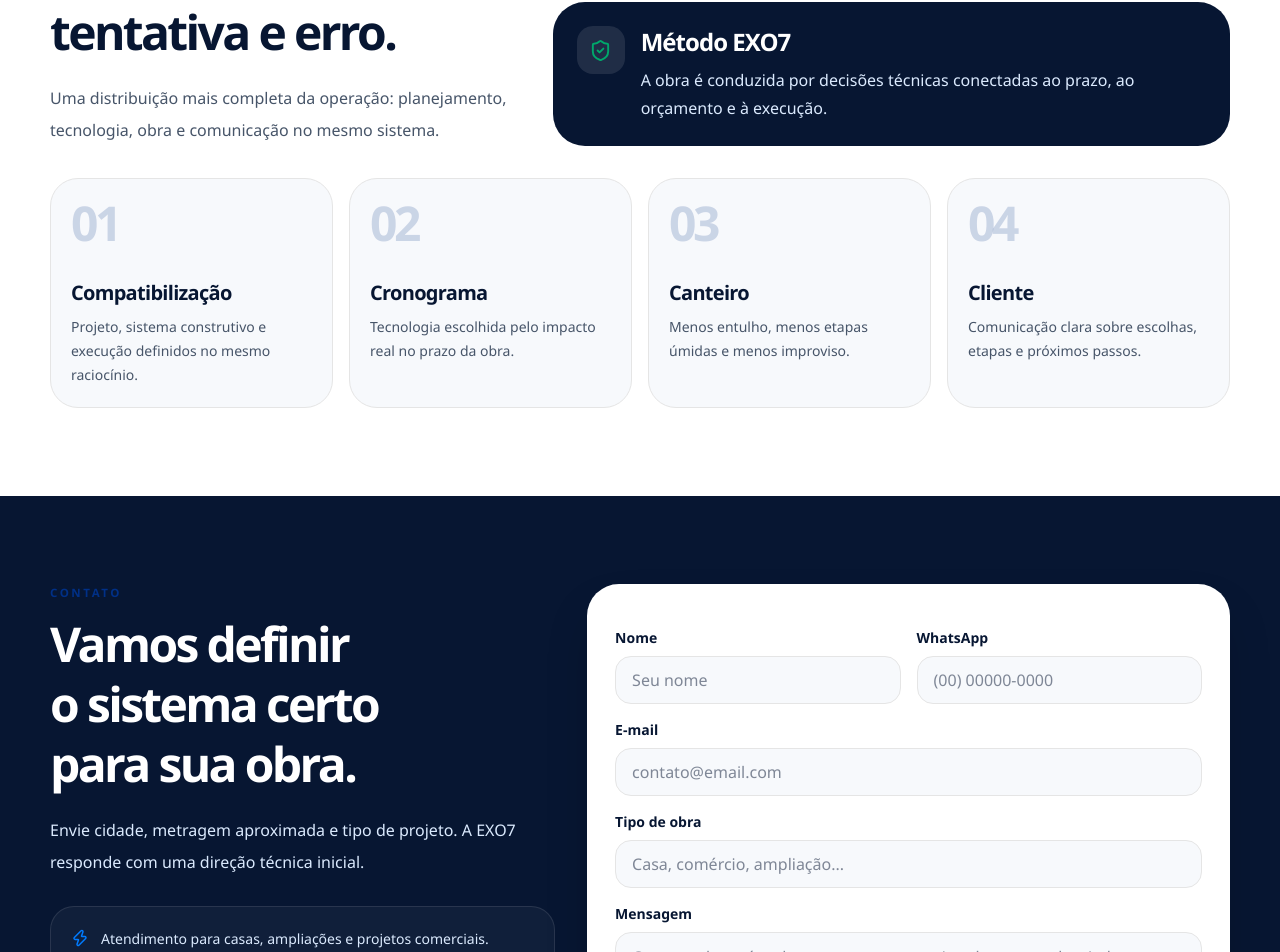
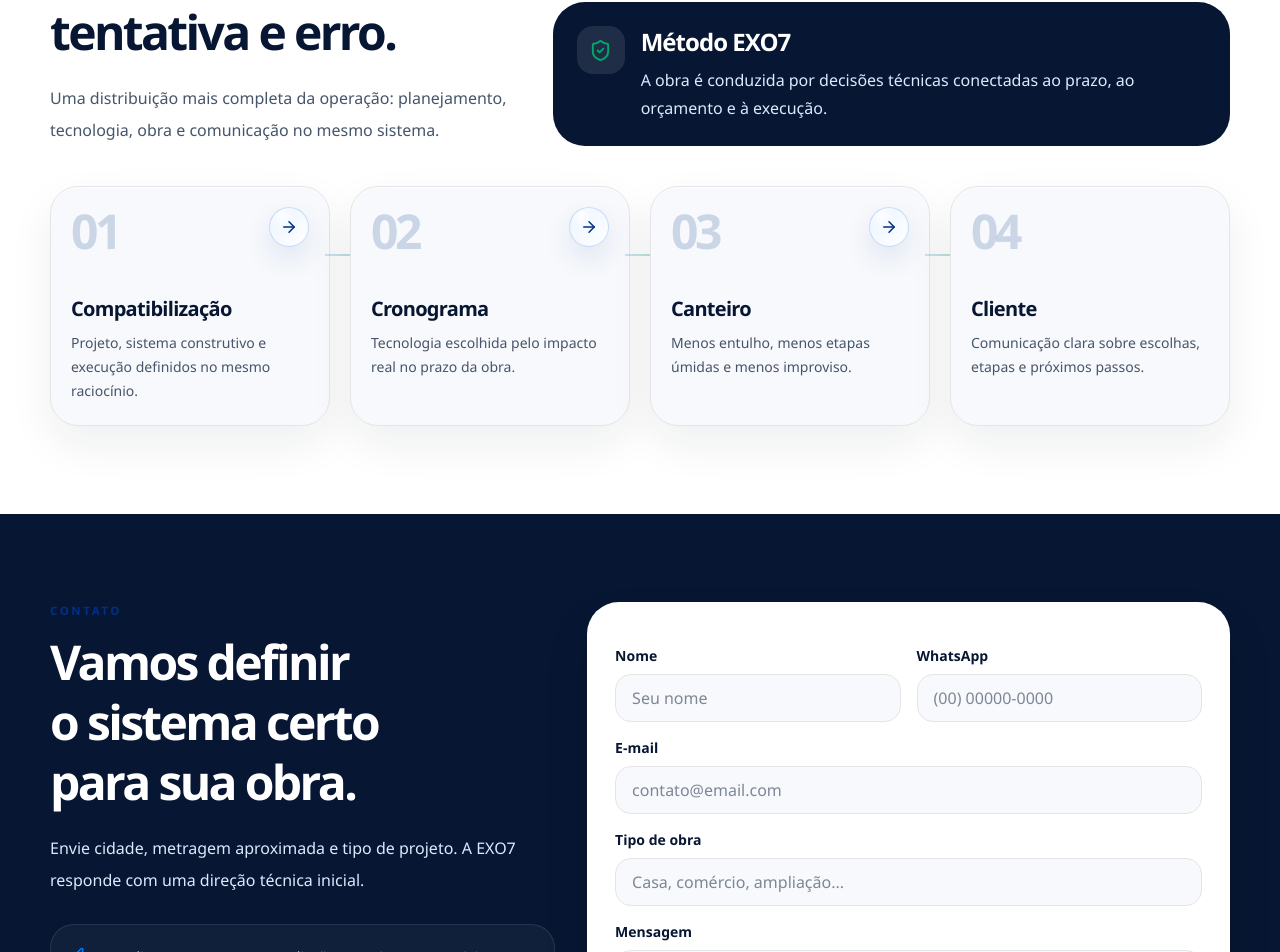
Before and after one commit to AGENCIAVCD/exo7, a Next.js app: page / in a window 1280 px wide. Shown: the part 4037-4989 px from the top of the page. Built offline with nearby package versions, Linux system fonts and the light colour scheme.

Commit message:
Add method flowchart section

```diff
--- a/app/globals.css
+++ b/app/globals.css
@@ -202,6 +202,118 @@ a {
   transform: translateY(-1px);
 }
 
+.flow-track {
+  position: relative;
+}
+
+.flow-step {
+  position: relative;
+  isolation: isolate;
+  overflow: visible;
+  box-shadow:
+    inset 0 1px 0 rgba(255, 255, 255, 0.85),
+    0 18px 44px rgba(15, 23, 42, 0.07);
+  transition:
+    transform 280ms cubic-bezier(0.16, 1, 0.3, 1),
+    border-color 280ms ease,
+    box-shadow 280ms ease,
+    background 280ms ease;
+}
+
+.flow-step::before {
+  content: "";
+  position: absolute;
+  inset: 1px;
+  z-index: -1;
+  border-radius: inherit;
+  background:
+    radial-gradient(circle at 18% 16%, rgba(0, 123, 255, 0.12), transparent 32%),
+    linear-gradient(135deg, rgba(255, 255, 255, 0.78), rgba(248, 250, 252, 0.92));
+  opacity: 0;
+  transition: opacity 280ms ease;
+}
+
+.flow-step:hover {
+  border-color: rgba(0, 82, 204, 0.28);
+  transform: translateY(-6px);
+  box-shadow:
+    inset 0 1px 0 rgba(255, 255, 255, 0.92),
+    0 26px 64px rgba(0, 48, 135, 0.12);
+}
+
+.flow-step:hover::before {
+  opacity: 1;
+}
+
+.flow-number {
+  transition:
+    color 280ms ease,
+    transform 280ms cubic-bezier(0.16, 1, 0.3, 1);
+}
+
+.flow-step:hover .flow-number {
+  color: rgba(0, 82, 204, 0.24);
+  transform: translateY(-2px);
+}
+
+.flow-arrow {
+  display: grid;
+  height: 2.5rem;
+  width: 2.5rem;
+  place-items: center;
+  border: 1px solid rgba(0, 82, 204, 0.18);
+  border-radius: 999px;
+  color: var(--exo-blue-900);
+  background:
+    radial-gradient(circle at 28% 18%, rgba(255, 255, 255, 0.9), transparent 34%),
+    linear-gradient(135deg, #eaf4ff, #ffffff);
+  box-shadow: 0 12px 28px rgba(0, 48, 135, 0.1);
+  transition:
+    transform 280ms cubic-bezier(0.16, 1, 0.3, 1),
+    color 280ms ease,
+    background 280ms ease;
+}
+
+.flow-step:hover .flow-arrow {
+  color: #ffffff;
+  transform: translateX(4px) scale(1.06);
+  background: linear-gradient(135deg, #003087, #007bff);
+}
+
+@media (min-width: 1024px) {
+  .flow-step:not(:last-child)::after {
+    content: "";
+    position: absolute;
+    top: 4.15rem;
+    right: -1.75rem;
+    z-index: 2;
+    height: 2px;
+    width: 2rem;
+    background: linear-gradient(90deg, rgba(0, 82, 204, 0.16), rgba(0, 168, 107, 0.34));
+  }
+}
+
+@media (max-width: 1023px) {
+  .flow-step:not(:last-child)::after {
+    content: "";
+    position: absolute;
+    left: 2.45rem;
+    bottom: -1.35rem;
+    z-index: 2;
+    height: 1.7rem;
+    width: 2px;
+    background: linear-gradient(180deg, rgba(0, 82, 204, 0.16), rgba(0, 168, 107, 0.34));
+  }
+
+  .flow-arrow {
+    transform: rotate(90deg);
+  }
+
+  .flow-step:hover .flow-arrow {
+    transform: rotate(90deg) translateX(4px) scale(1.06);
+  }
+}
+
 .focus-ring {
   outline: 2px solid transparent;
   outline-offset: 3px;
@@ -390,7 +502,11 @@ button {
   .advantage-card::after,
   .advantage-icon,
   .advantage-title,
-  .advantage-text {
+  .advantage-text,
+  .flow-step,
+  .flow-step::before,
+  .flow-number,
+  .flow-arrow {
     transition: none;
   }
 }
--- a/app/page.tsx
+++ b/app/page.tsx
@@ -272,12 +272,21 @@ export default function Home() {
             </div>
           </Reveal>
           <Reveal delay={0.06}>
-            <div className="mt-8 grid gap-4 md:grid-cols-2 lg:grid-cols-4">
-              {exoReasons.map(([number, title, text]) => (
-                <article key={title} className="min-h-56 rounded-[1.75rem] border border-neutral-200 bg-exo-page p-5">
-                  <p className="font-display text-5xl font-semibold tracking-[-0.07em] text-exo-blue-900/18">{number}</p>
-                  <h3 className="mt-8 font-display text-xl font-semibold tracking-[-0.035em] text-exo-ink">{title}</h3>
-                  <p className="mt-2 text-sm leading-6 text-exo-muted">{text}</p>
+            <div className="flow-track mt-10 grid gap-5 lg:grid-cols-4">
+              {exoReasons.map(([number, title, text], index) => (
+                <article key={title} className="flow-step relative min-h-60 rounded-[1.75rem] border border-neutral-200 bg-exo-page p-5">
+                  <div className="flex items-start justify-between gap-4">
+                    <span className="flow-number font-display text-5xl font-semibold tracking-[-0.07em] text-exo-blue-900/18">{number}</span>
+                    {index < exoReasons.length - 1 ? (
+                      <span className="flow-arrow" aria-hidden="true">
+                        <ArrowRight size={18} />
+                      </span>
+                    ) : null}
+                  </div>
+                  <div className="mt-10">
+                    <h3 className="font-display text-xl font-semibold tracking-[-0.035em] text-exo-ink">{title}</h3>
+                    <p className="mt-2 text-sm leading-6 text-exo-muted">{text}</p>
+                  </div>
                 </article>
               ))}
             </div>
```
